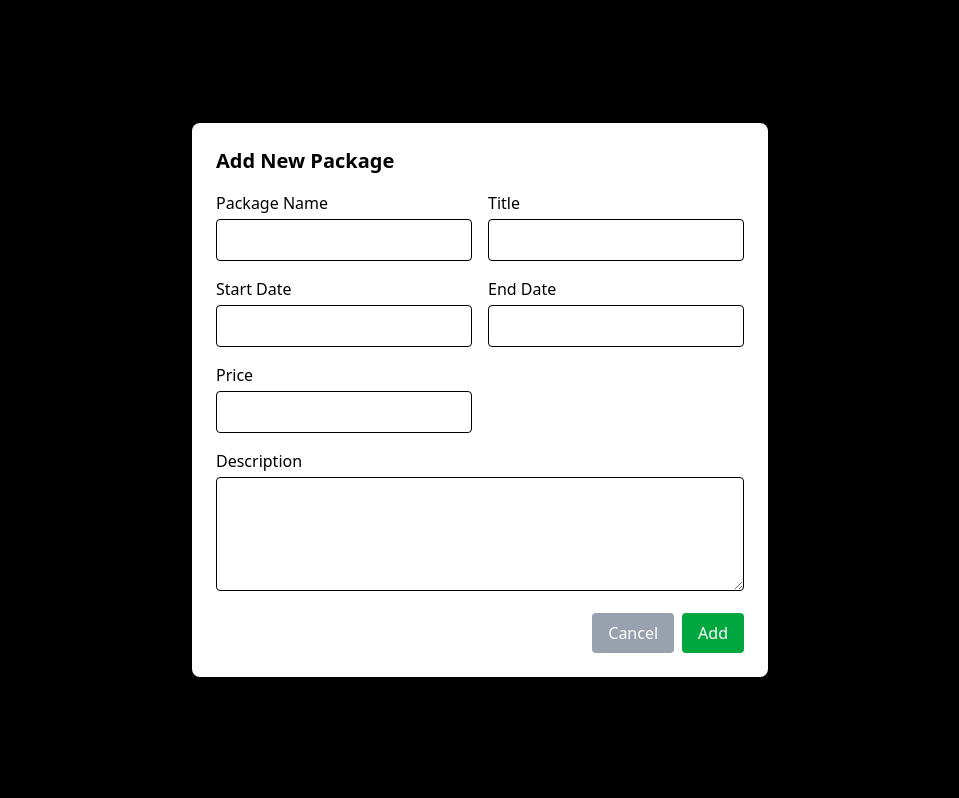
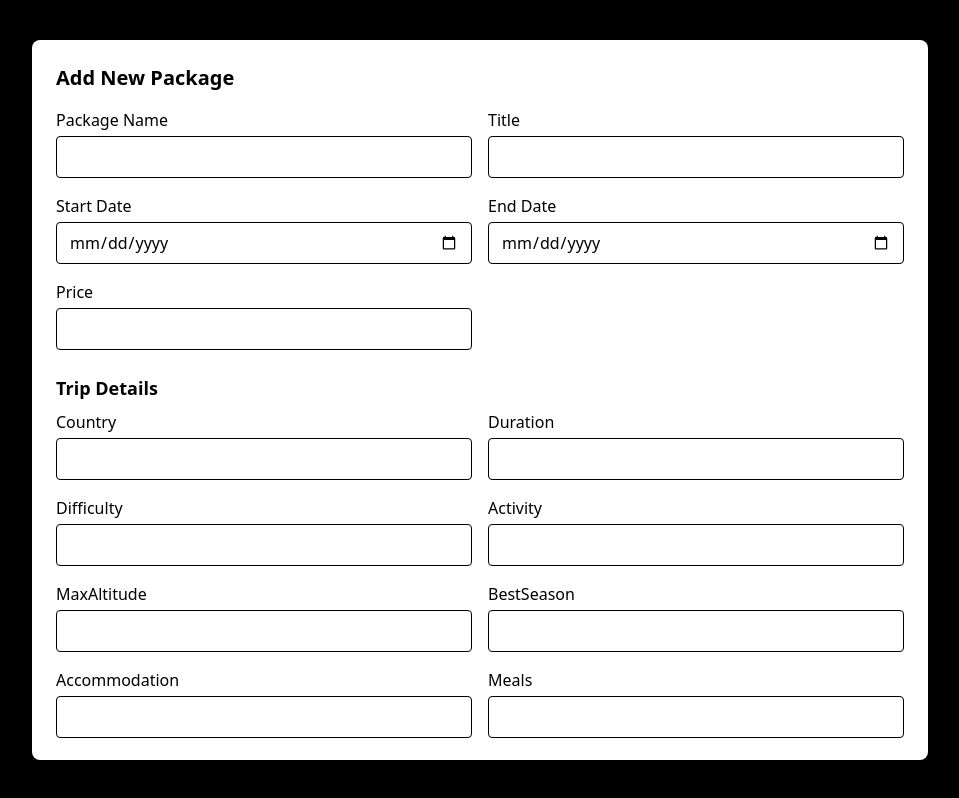
Before and after one commit to themohankhati/magnificient, a React (Vite) app: page /package in a window 1280 px wide. Both pictures are taken after a click on the button "Add Package". Shown: the whole page, without its empty margins (160-1119 px from the left). Built offline with nearby package versions, Linux system fonts and the light colour scheme.

Commit message:
Add show model

```diff
--- a/src/components/homepage/AdminDashboard/Components/Package.jsx
+++ b/src/components/homepage/AdminDashboard/Components/Package.jsx
@@ -2,26 +2,10 @@ import React, { useState } from 'react'
 import { FaBell, FaHome, FaTasks, FaUser } from 'react-icons/fa'
 import { GoPackage } from 'react-icons/go'
 import { Link } from 'react-router-dom'
+import { createPackage } from '../../../../services/packageService'
 
 function VendorDetails() {
-  const [packages, setPackages] = useState([
-    {
-      package_name: "Rhododendron Blossom Trail – 8 Days",
-      start_date: "2025-03-10",
-      end_date: "2025-03-17",
-      price: "1150 USD",
-      title: "Spring Trek Through Rhododendron Valleys",
-      description: "An immersive journey through blooming rhododendron forests...",
-    },
-    {
-      package_name: "Himalayan Sunrise Escape – 8 Days",
-      start_date: "2025-11-02",
-      end_date: "2025-11-09",
-      price: "1250 USD",
-      title: "Poon Hill Sunrise Trek with Cultural Tour",
-      description: "Catch the golden sunrise over the Himalayas from Poon Hill...",
-    }
-  ])
+  const [packages, setPackages] = useState([]);
 
   const [selectedPackage, setSelectedPackage] = useState(null)
   const [isEditing, setIsEditing] = useState(false)
@@ -35,8 +19,24 @@ function VendorDetails() {
     start_date: "",
     end_date: "",
     price: "",
-    description: ""
-  })
+    description: "",
+    tripDetails: [{
+      country: "",
+      duration: "",
+      difficulty: "",
+      activity: "",
+      maxAltitude: "",
+      bestSeason: "",
+      accommodation: "",
+      meals: "",
+      startEndpoint: "",
+    }],
+    itinerary: [],
+    package_includes: [],
+    package_excludes: [],
+    images: [],
+  });
+
 
   const handleSelect = (pkg) => {
     if (selectedPackage && selectedPackage.package_name === pkg.package_name) {
@@ -77,24 +77,25 @@ function VendorDetails() {
   }
 
   const handleNewPackageChange = (e) => {
-    const { name, value } = e.target
-    setNewPackage(prev => ({ ...prev, [name]: value }))
+    const { name, value } = e.target;
+    setNewPackage(prev => ({ ...prev, [name]: value }));
+  };
+
+
+  const handleAddPackage = async () => {
+
+      try {
+        console.log("Sending package:", newPackage); // DEBUG
+        const created = await createPackage(newPackage);
+        setPackages([...packages, created]);
+        setShowAddModal(false);
+      } catch (error) {
+        console.error("Failed to add package:", error.response?.data || error.message);
+        alert("Failed to add package. Please try again.");
       }
 
-  const handleAddPackage = () => {
-    if (newPackage.package_name) {
-      setPackages([...packages, newPackage])
-      setNewPackage({
-        package_name: "",
-        title: "",
-        start_date: "",
-        end_date: "",
-        price: "",
-        description: ""
-      })
-      setShowAddModal(false)
-    }
-  }
+  };
+
 
   return (
     <div className="flex min-h-screen">
@@ -230,15 +231,18 @@ function VendorDetails() {
 
         {/* Add Package Modal */}
         {showAddModal && (
-          <div className="fixed inset-0 bg-black bg-opacity-50 flex justify-center items-center z-50">
-            <div className="bg-white p-6 rounded-lg shadow-lg w-full max-w-xl">
+  <div className="fixed inset-0 bg-black bg-opacity-50 flex justify-center items-center z-50 overflow-auto">
+    <div className="bg-white p-6 rounded-lg shadow-lg w-full max-w-4xl max-h-[90vh] overflow-y-auto">
+
       <h2 className="text-xl font-bold mb-4">Add New Package</h2>
-              <div className="grid grid-cols-1 md:grid-cols-2 gap-4">
+
+      {/* Basic Package Info */}
+      <div className="grid grid-cols-1 md:grid-cols-2 gap-4 mb-4">
   {['package_name', 'title', 'start_date', 'end_date', 'price'].map((field) => (
     <div key={field}>
       <label className="font-medium capitalize">{field.replace('_', ' ')}</label>
       <input
-                      type="text"
+        type={field.includes("date") ? "date" : "text"}
         name={field}
         value={newPackage[field]}
         onChange={handleNewPackageChange}
@@ -246,24 +250,131 @@ function VendorDetails() {
       />
     </div>
   ))}
-                <div className="md:col-span-2">
-                  <label className="font-medium">Description</label>
-                  <textarea
-                    name="description"
-                    value={newPackage.description}
-                    onChange={handleNewPackageChange}
+</div>
+
+
+      {/* Trip Details */}
+      <h3 className="text-lg font-semibold mt-6 mb-2">Trip Details</h3>
+      <div className="grid grid-cols-1 md:grid-cols-2 gap-4">
+        {['country', 'duration', 'difficulty', 'activity', 'maxAltitude', 'bestSeason', 'accommodation', 'meals', 'startEndpoint'].map((field) => (
+          <div key={field}>
+            <label className="font-medium capitalize">{field}</label>
+            <input
+              type="text"
+              name={field}
+              value={newPackage.tripDetails?.[0]?.[field] || ""}
+              onChange={(e) => {
+                const { name, value } = e.target;
+                setNewPackage(prev => ({
+                  ...prev,
+                  tripDetails: [{
+                    ...prev.tripDetails?.[0],
+                    [name]: value
+                  }]
+                }));
+              }}
               className="w-full border rounded px-3 py-2 mt-1"
-                    rows={4}
             />
           </div>
+        ))}
       </div>
-              <div className="flex justify-end mt-4 space-x-2">
-                <button onClick={() => setShowAddModal(false)} className="px-4 py-2 bg-gray-400 text-white rounded hover:bg-gray-500">Cancel</button>
-                <button onClick={handleAddPackage} className="px-4 py-2 bg-green-600 text-white rounded hover:bg-green-700">Add</button>
+
+      {/* Itinerary */}
+      <h3 className="text-lg font-semibold mt-6 mb-2">Itinerary</h3>
+      {newPackage.itinerary?.map((day, index) => (
+        <div key={index} className="grid grid-cols-1 md:grid-cols-3 gap-4 mb-2">
+          <input
+            type="number"
+            placeholder="Day number"
+            value={day.day_number}
+            onChange={(e) => {
+              const updated = [...newPackage.itinerary];
+              updated[index].day_number = e.target.value;
+              setNewPackage({ ...newPackage, itinerary: updated });
+            }}
+            className="border rounded px-3 py-2"
+          />
+          <input
+            type="text"
+            placeholder="Title"
+            value={day.title}
+            onChange={(e) => {
+              const updated = [...newPackage.itinerary];
+              updated[index].title = e.target.value;
+              setNewPackage({ ...newPackage, itinerary: updated });
+            }}
+            className="border rounded px-3 py-2"
+          />
+          <input
+            type="text"
+            placeholder="Description"
+            value={day.description}
+            onChange={(e) => {
+              const updated = [...newPackage.itinerary];
+              updated[index].description = e.target.value;
+              setNewPackage({ ...newPackage, itinerary: updated });
+            }}
+            className="border rounded px-3 py-2"
+          />
+        </div>
+      ))}
+      <button
+        className="text-blue-500 mt-2"
+        onClick={() =>
+          setNewPackage(prev => ({
+            ...prev,
+            itinerary: [...(prev.itinerary || []), { day_number: '', title: '', description: '' }]
+          }))
+        }
+      >
+        + Add Day
+      </button>
+
+      {/* Includes & Excludes */}
+      <h3 className="text-lg font-semibold mt-6 mb-2">Includes</h3>
+      <textarea
+        rows={3}
+        className="w-full border rounded px-3 py-2"
+        placeholder="Enter each include item separated by a newline"
+        onChange={(e) =>
+          setNewPackage({ ...newPackage, package_includes: e.target.value.split('\n') })
+        }
+      />
+
+      <h3 className="text-lg font-semibold mt-4 mb-2">Excludes</h3>
+      <textarea
+        rows={3}
+        className="w-full border rounded px-3 py-2"
+        placeholder="Enter each exclude item separated by a newline"
+        onChange={(e) =>
+          setNewPackage({ ...newPackage, package_excludes: e.target.value.split('\n') })
+        }
+      />
+
+      {/* Image URLs */}
+      <h3 className="text-lg font-semibold mt-4 mb-2">Image URLs</h3>
+      <textarea
+        rows={2}
+        className="w-full border rounded px-3 py-2"
+        placeholder="Enter image URLs separated by newline"
+        onChange={(e) =>
+          setNewPackage({ ...newPackage, images: e.target.value.split('\n') })
+        }
+      />
+
+      {/* Footer Buttons */}
+      <div className="flex justify-end mt-6 space-x-2">
+        <button onClick={() => setShowAddModal(false)} className="px-4 py-2 bg-gray-400 text-white rounded hover:bg-gray-500">
+          Cancel
+        </button>
+        <button onClick={handleAddPackage} className="px-4 py-2 bg-green-600 text-white rounded hover:bg-green-700">
+          Add Package
+        </button>
       </div>
     </div>
   </div>
 )}
+
       </main>
     </div>
   )
--- a/src/pages/AuthPage.jsx
+++ b/src/pages/AuthPage.jsx
@@ -1,5 +1,4 @@
 import React, { useState } from "react";
-import { Link } from "react-router-dom";
 
 const AuthPage = () => {
   const [isLogin, setIsLogin] = useState(true);
--- a/src/services/packageService.js
+++ b/src/services/packageService.js
@@ -7,3 +7,8 @@ export const getPackages = async() => {
     return response.data;
 
 };
+
+export const createPackage = async (newPackage) => {
+    const response = await axios.post(base_url + "package", newPackage);
+    return response.data;
+  };
```
Lines whose indentation alone changed are shown as unchanged.
